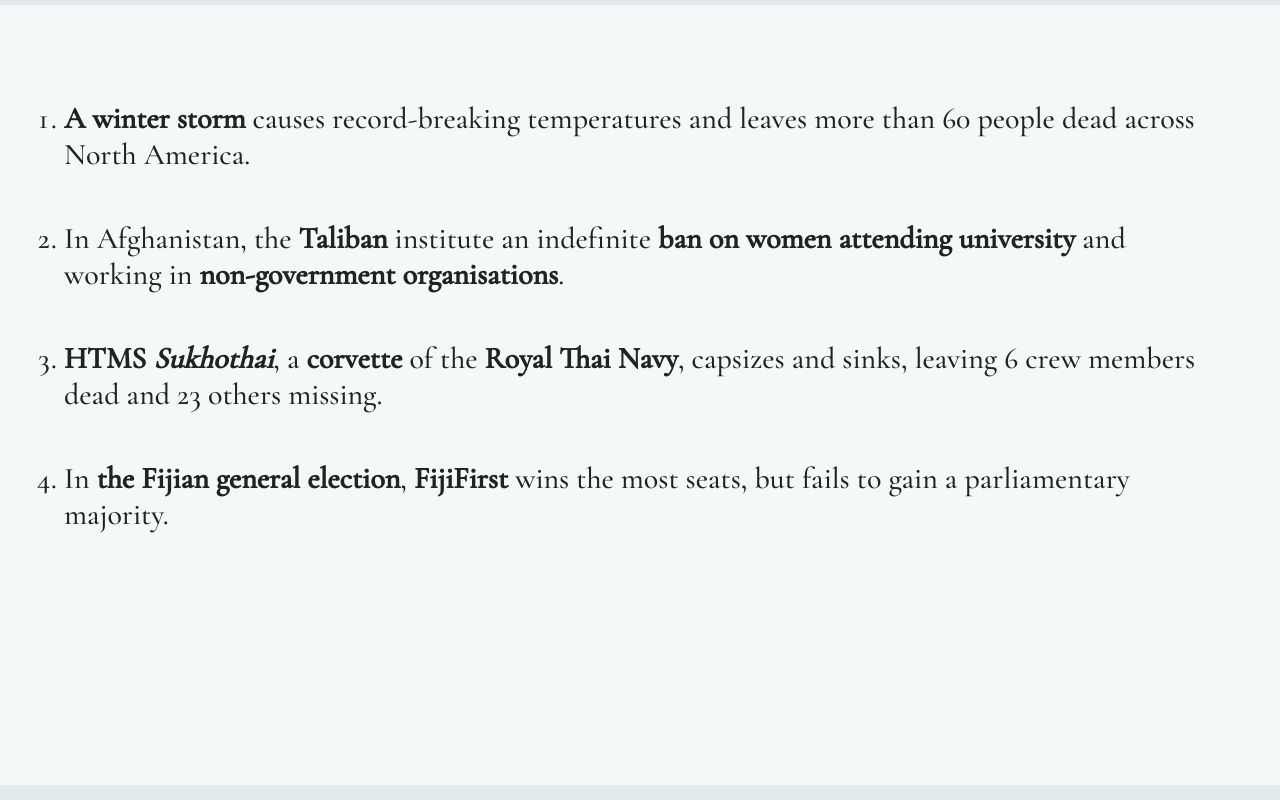
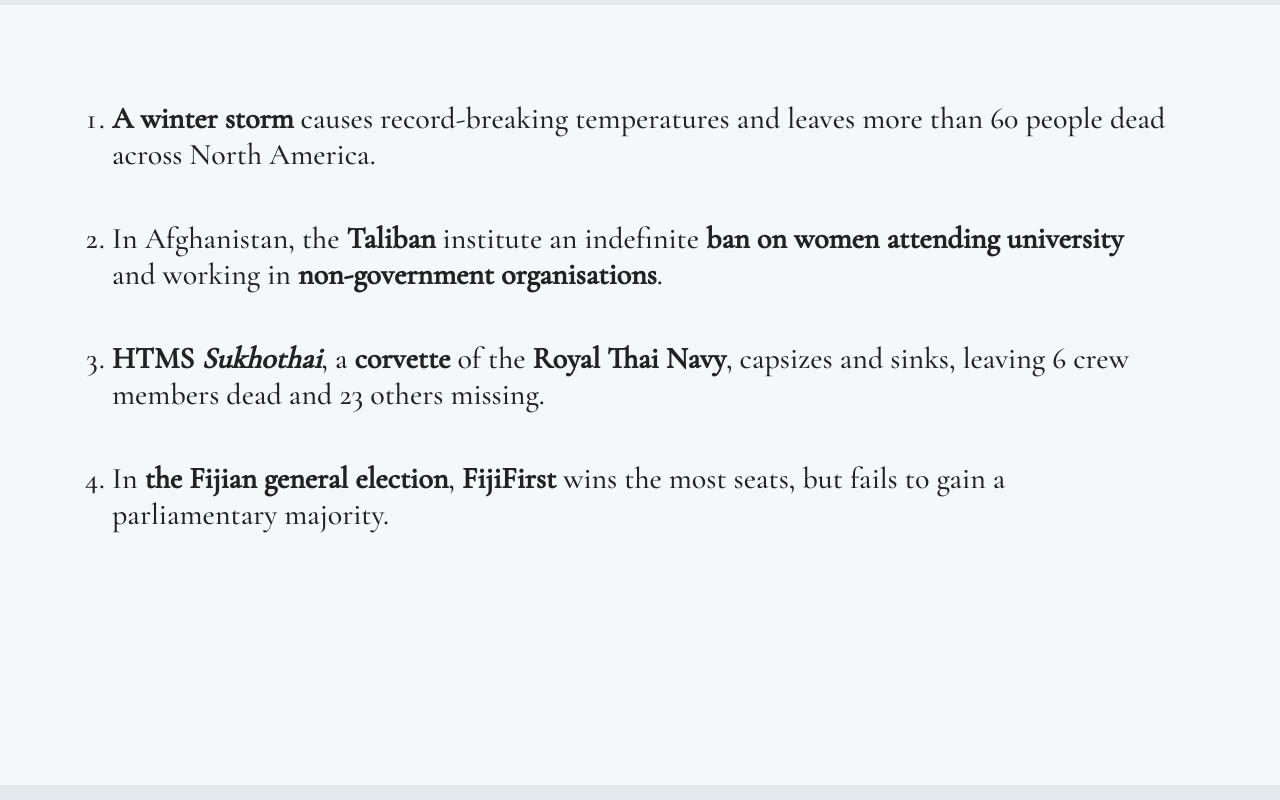
Before and after one commit to yusufb/news, a plain HTML site: page index.html in a window 1280 px wide. Drawn offline with nearby package versions, Linux system fonts and the light colour scheme.

Commit message:
container padding

```diff
--- a/index.html
+++ b/index.html
@@ -54,7 +54,7 @@
 <body onload="setContent();">
   <section class="hero is-white is-fullheight">
     <div class="hero-body mt-6 pt-6">
-      <div class="container">
+      <div class="container px-6">
         <div class="columns is-vcentered">
           <div id="content" class="column">
 
```
